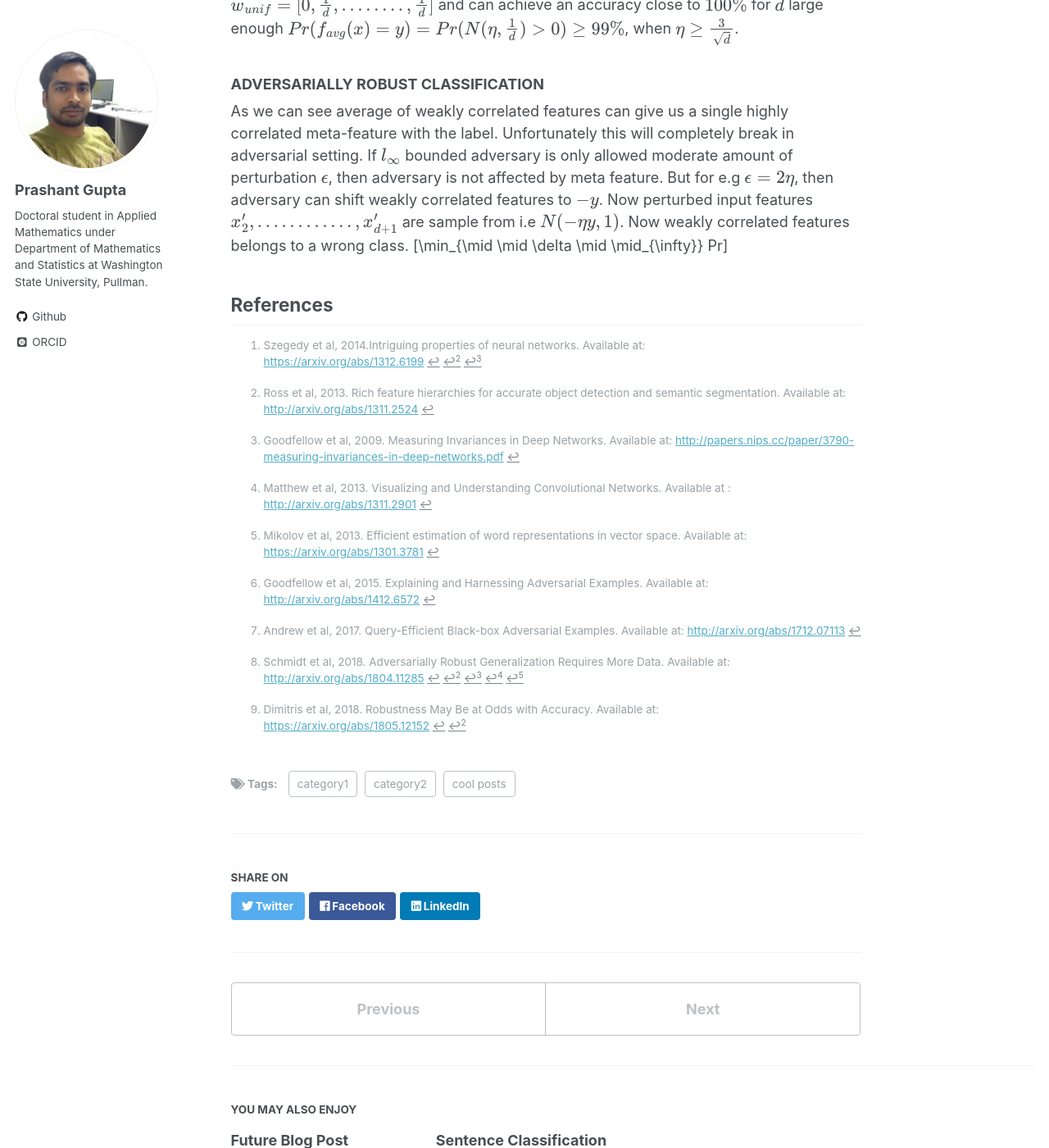
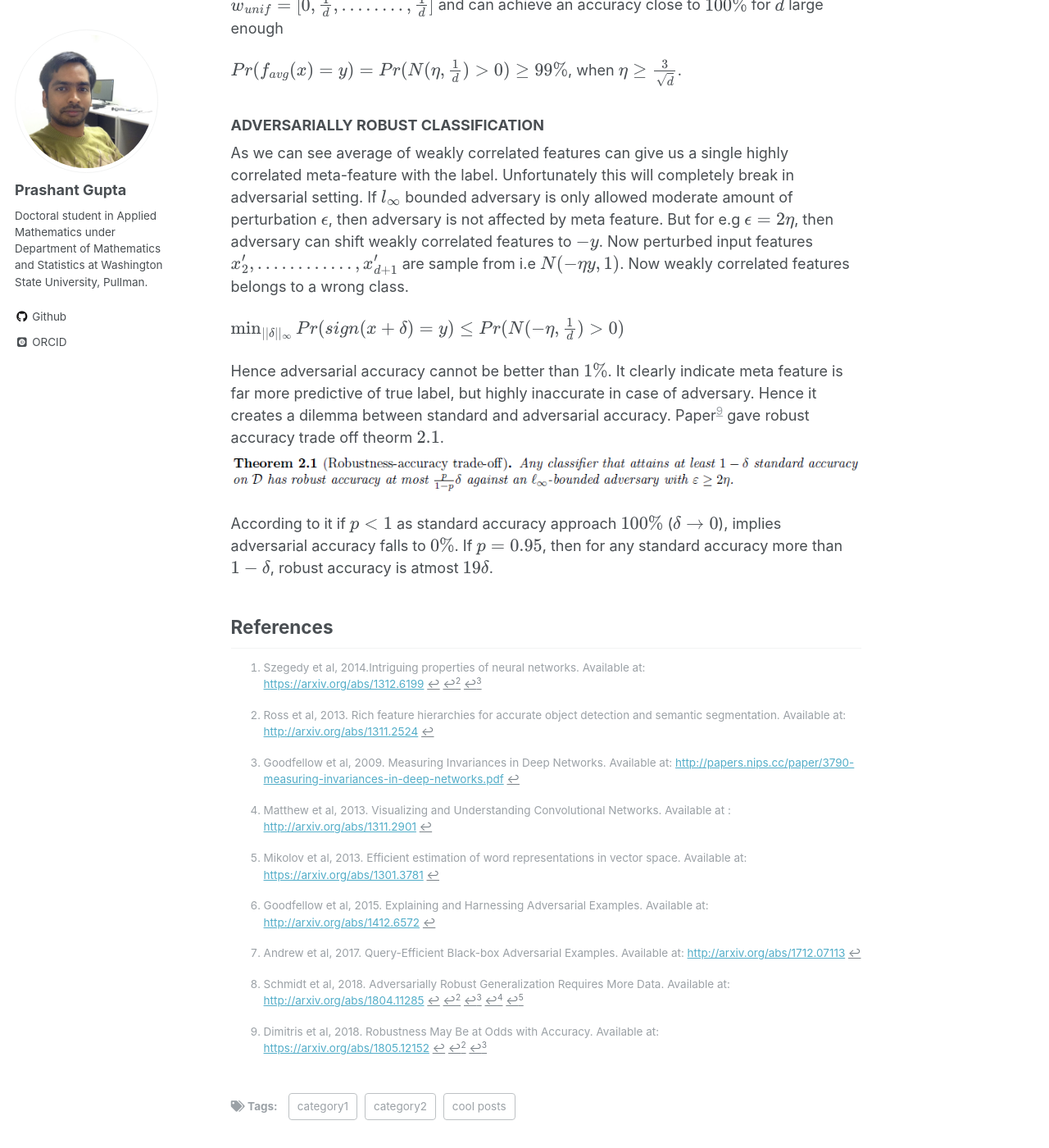
Before and after one commit to pragup/pragup.github.io, a Jekyll site: the page built from _posts/2019-07-31-Adversarial-Robustness-Training.md, in a window 1280 px wide and 1400 px high, scrolled down 3330 px. Shown: the whole window at 82% size. Built offline with Jekyll 4.4.1, drawn with Linux system fonts in a browser that asks for light colours; some web fonts are replaced; formulas are drawn with MathJax 3; some of the changed text lies outside the part shown.

Commit message:
no message

```diff
--- a/_posts/2019-07-31-Adversarial-Robustness-Training.md
+++ b/_posts/2019-07-31-Adversarial-Robustness-Training.md
@@ -64,12 +64,20 @@ Let data model consists of input - output pari $(x, y)$ sampled from $D$ as belo
 $N(\mu, \sigma^2)$ is normal distribution with mean $\mu$, variance $\sigma^2$ and $p \geq 0.5$. $\eta$ is chosen such that linear classifier achieve higher accuracy e.g $\eta = O(\frac{1}{\sqrt{d}})$. Let $x_1$
 is moderately correlated with label and $x_2, ........ , x_{d + 1}$ are weakly correlated with the label. For this simple problem linear classifier
 $f_{avg}(x) = sgn(w_{unif}^{T}\cdot x)$, where $w_{unif} = [0, \frac{1}{d}, ........ , \frac{1}{d}]$ and can achieve an accuracy close to $100\%$ for $d$ large enough
+
 $Pr(f_{avg}(x) = y) = Pr(N(\eta, \frac{1}{d})  > 0) \geq 99 \%$, when $\eta \geq \frac{3}{\sqrt{d}}$.
 ### ADVERSARIALLY ROBUST CLASSIFICATION ###
 As we can see average of weakly correlated features can give us a single highly correlated meta-feature with the label. Unfortunately this will completely break in adversarial setting. If $l_{\infty}$ bounded adversary
 is only allowed moderate amount of perturbation $\epsilon$, then adversary is not affected by meta feature. But for e.g $\epsilon = 2\eta$, then adversary can shift weakly correlated features to $-y$. Now perturbed input features
 $x_2', ............, x_{d+1}'$ are sample from i.e $N(-\eta y, 1)$. Now weakly correlated features belongs to a wrong class.
-\[\min_{\mid \mid \delta \mid \mid_{\infty}} Pr\]
+
+$\min_{\mid \mid \delta \mid \mid_{\infty}} Pr(sign(x + \delta) = y) \leq Pr(N(-\eta, \frac{1}{d}) > 0)$
+
+Hence adversarial accuracy cannot be better than $1 \%$. It clearly indicate meta feature is far more predictive of true label, but highly inaccurate in case of adversary. Hence it creates a dilemma between standard and
+adversarial accuracy. Paper[^TsSaEnTuMa2019] gave robust accuracy trade off theorm $2.1$.
+![ArtDimitris_Fig_2](https://pragup.github.io/images/ART_Dimitris_Theorm_2_1.PNG)
+
+According to it if $p < 1$ as standard accuracy approach $100 \%$ ($\delta \to 0$), implies adversarial accuracy falls to $0\%$. If $p = 0.95$, then for any standard accuracy more than $1 - \delta$, robust accuracy is atmost $19\delta$.
 
 
 
```
Also changed, not shown: images/ART_Dimitris_Theorm_2_1.PNG (added).
